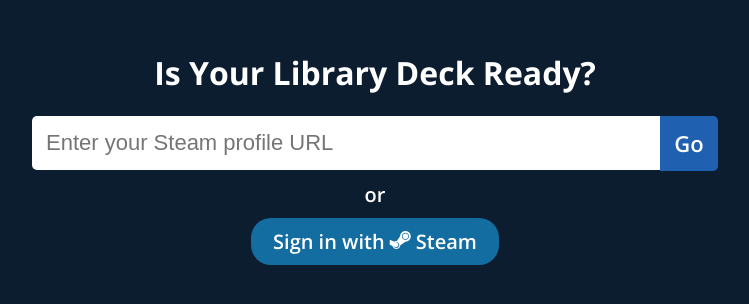
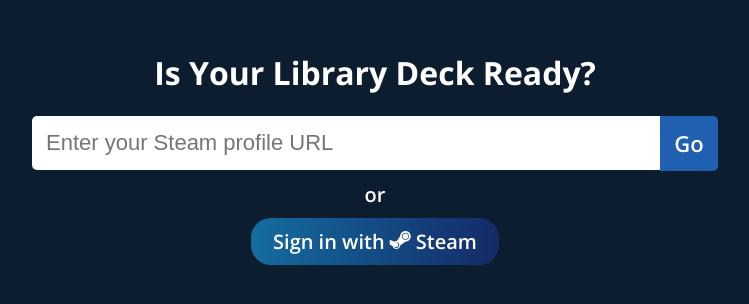
Before and after one commit to amalik12/deck-ready, a React (Create React App) app in the folder ui/: page / in a window 1280 px wide. Shown: the part 210-514 px from the top of the page, without its empty margins (265-1014 px from the left). Built offline with nearby package versions, Linux system fonts and the light colour scheme.

Commit message:
Style update

```diff
--- a/ui/src/components/Home/Home.css
+++ b/ui/src/components/Home/Home.css
@@ -57,7 +57,7 @@
   text-decoration: none;
   color: white;
    background: rgba(20,109,160,1);
-  /* background: linear-gradient(90deg, rgba(16,34,82,1) 0%, rgba(20,109,160,1) 100%);  */
+  background: linear-gradient(90deg, rgba(20,109,160,1) 0%, rgb(20, 42, 104) 100%);
   font-size: 20px;
   padding: 10px 22px;
   border-radius: 20px;
```
